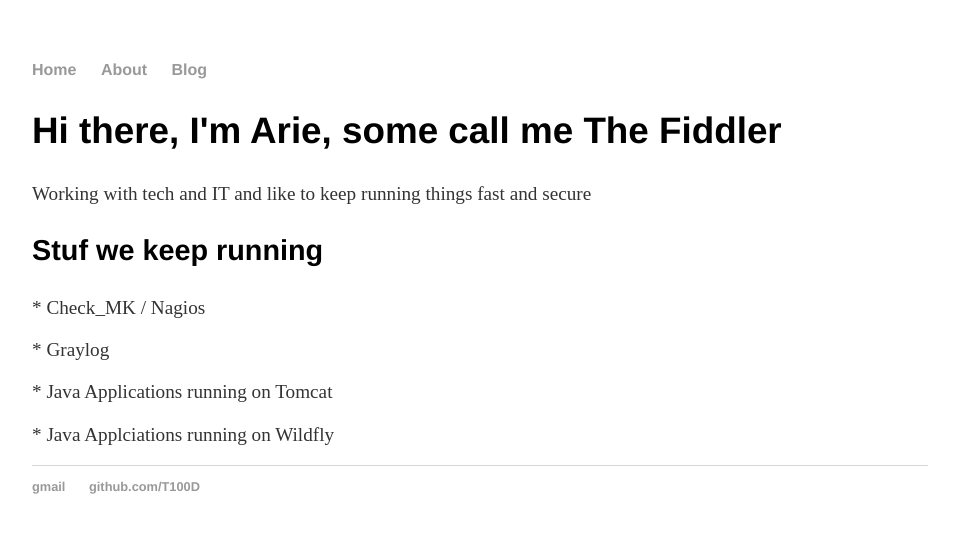
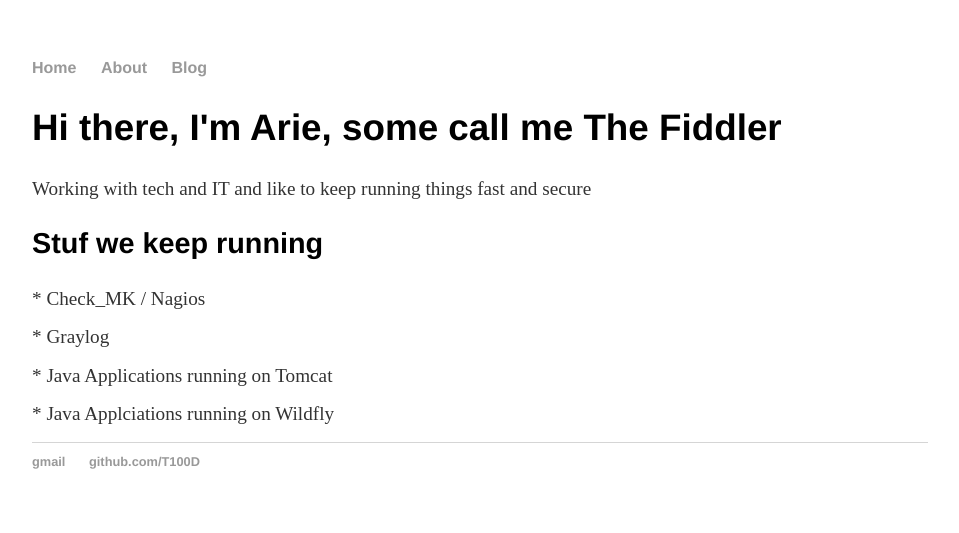
Before and after one commit to T100D/T100D.github.io, a Jekyll site: the page built from index.html, in a window 1280 px wide. Shown: the top 533 px of the page, without its empty margins (160-1119 px from the left). Built offline with Jekyll 4.4.1, drawn with Linux system fonts in a browser that asks for light colours.

Commit message:
Update main.css

```diff
--- a/css/main.css
+++ b/css/main.css
@@ -3,7 +3,7 @@
 a { text-decoration: none; color: #999; }
 a:hover { text-decoration: underline; }
 
-p, ul { font-size: 1.2em; line-height: 1.2em; color: #333; }
+p, ul { font-size: 1.2em; line-height: 1.0em; color: #333; }
 
 h1, h2, h3, h4 { font-family: 'Helvetica', 'Arial', 'Sans-Serif'; }
 h1 { font-size: 2.5em;  }
```
